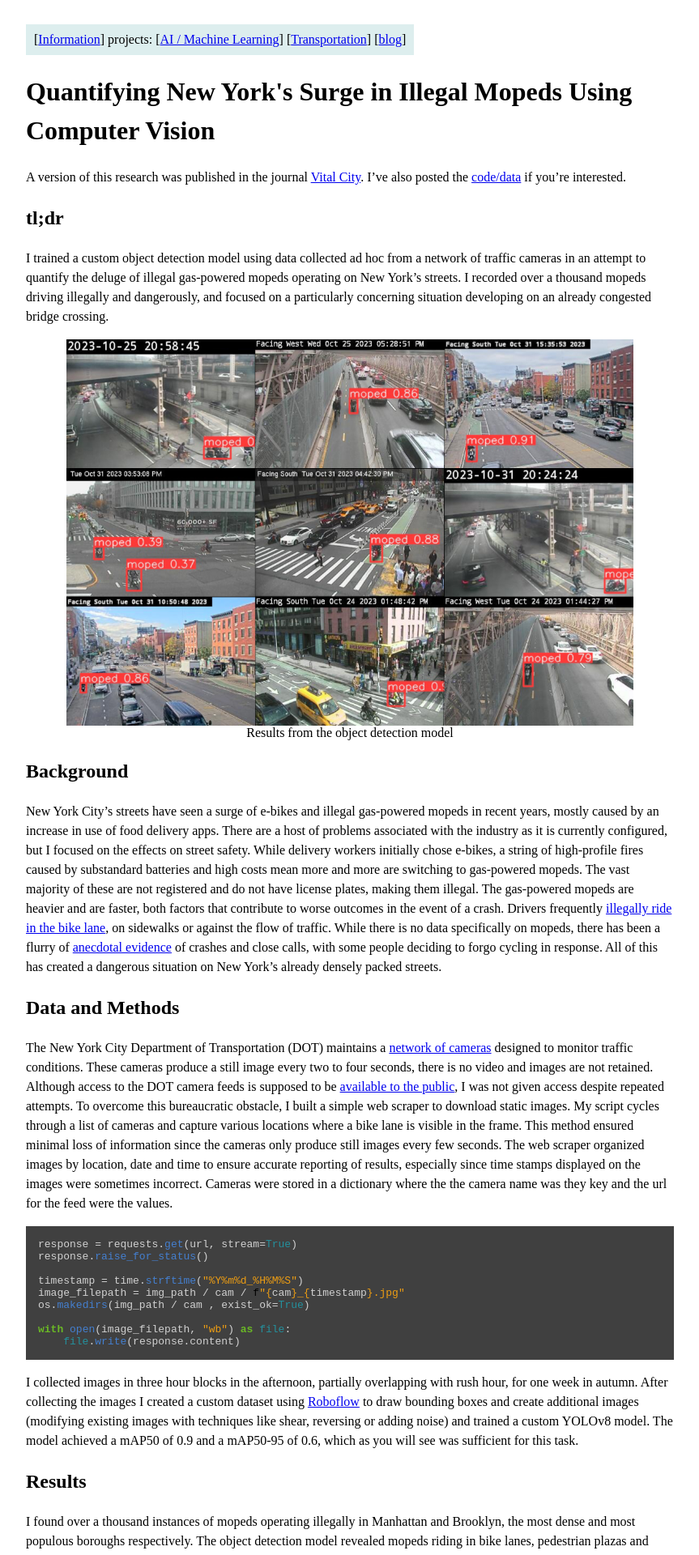
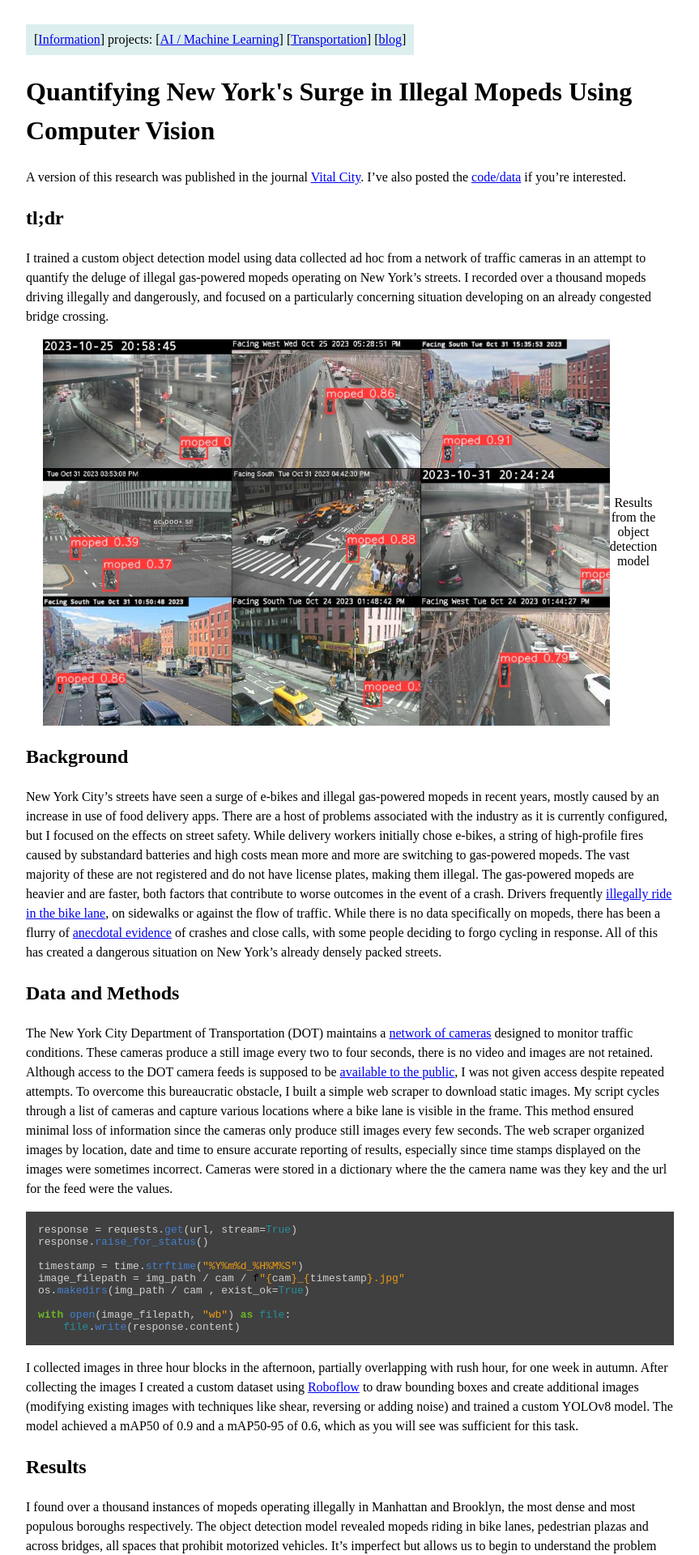
Before and after one commit to benarnav/benarnav.github.io, a Jekyll site: the page built from posts/moped_detector.md, in a window 1280 px wide. Shown: the top 1920 px of the page at 81% size, without its empty margins (208-1071 px from the left). Built offline with Jekyll 4.4.1, drawn with Linux system fonts in a browser that asks for light colours.

Commit message:
update css

```diff
--- a/assets/css/main.css
+++ b/assets/css/main.css
@@ -141,6 +141,12 @@
     max-width: 100%;
     max-height: 100%;
 }
+figure {
+  display: flex;
+  justify-content: center; /* Center contents horizontally */
+  align-items: center; /* Center contents vertically */
+  text-align: center; /* Center any inline content within the figure */
+}
 div.post-co-authors {
     padding-top: 10px;
 }
```
